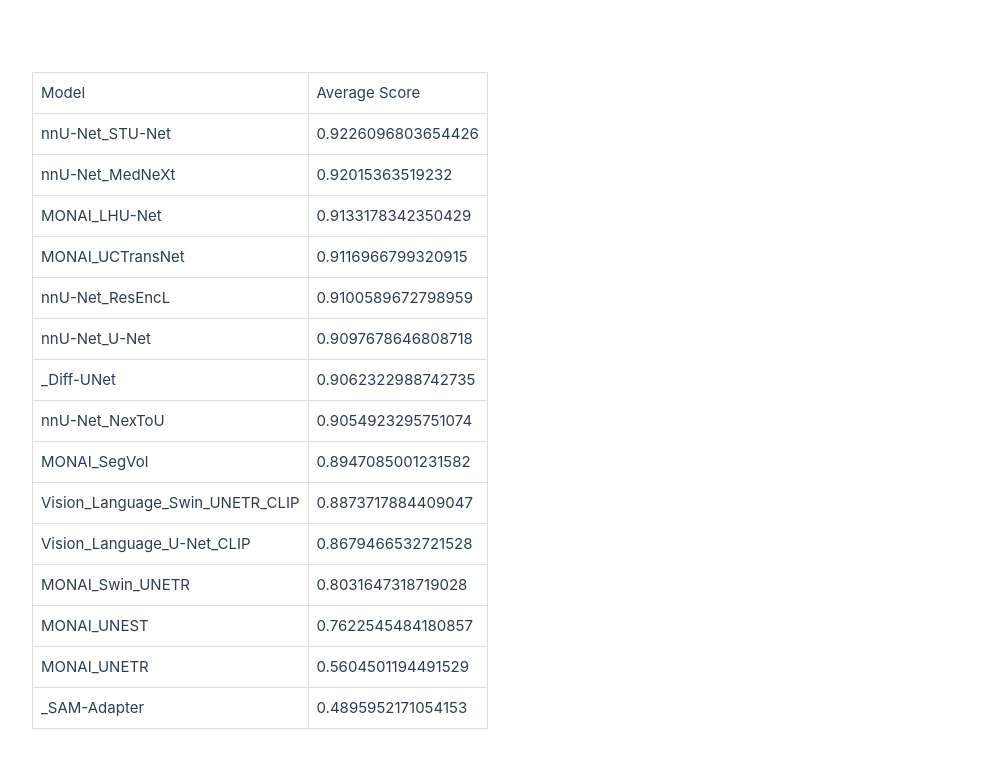
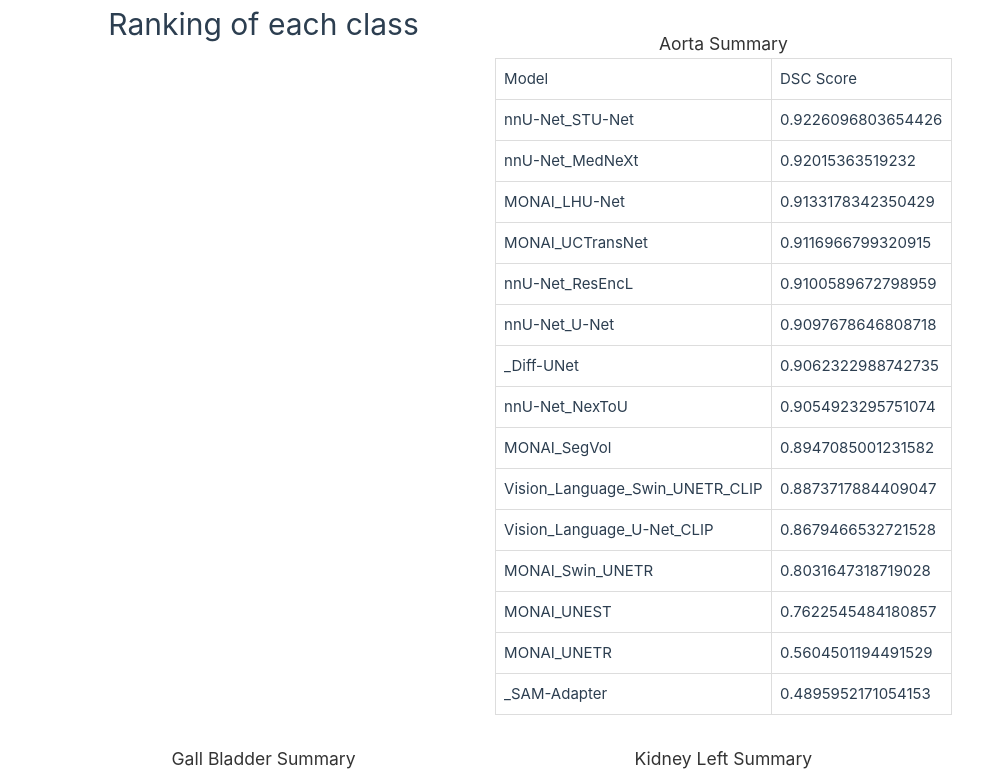
Before and after one commit to MrGiovanni/Leaderboard, a Vue app: page / in a window 1280 px wide. Shown: the top 772 px of the page, without its empty margins (32-1015 px from the left). Built offline with nearby package versions, Linux system fonts and the light colour scheme.

Commit message:
multi-tables in one page

```diff
--- a/src/App.vue
+++ b/src/App.vue
@@ -1,6 +1,12 @@
 <template>
   <div id="app">
-    <HighlightTable />
+    <h1>Ranking of each class</h1>
+    <HighlightTable
+      v-for="(file, index) in csvFiles"
+      :key="index"
+      :filePath="file.path"
+      :title="file.title"
+    />
   </div>
 </template>
 
@@ -8,9 +14,35 @@
 import HighlightTable from "./components/HighlightTable.vue";
 
 export default {
-  name: "App",
   components: {
     HighlightTable,
   },
+  data() {
+    return {
+      csvFiles: [
+        { path: "/dapatlas_results/aorta_summary.csv", title: "Aorta Summary" },
+        { path: "/dapatlas_results/gall_bladder_summary.csv", title: "Gall Bladder Summary" },
+        { path: "/dapatlas_results/kidney_left_summary.csv", title: "Kidney Left Summary" },
+        { path: "/dapatlas_results/kidney_right_summary.csv", title: "Kidney Right Summary" },
+        { path: "/dapatlas_results/liver_summary.csv", title: "Liver Summary" },
+        { path: "/dapatlas_results/pancreas_summary.csv", title: "Pancreas Summary" },
+        { path: "/dapatlas_results/postcava_summary.csv", title: "Postcava Summary" },
+        { path: "/dapatlas_results/spleen_summary.csv", title: "Spleen Summary" },
+        { path: "/dapatlas_results/stomach_summary.csv", title: "Stomach Summary" },
+      ],
+    };
+  },
 };
 </script>
+
+<style>
+h1 {
+  text-align: center;
+  margin-bottom: 20px;
+}
+h3 {
+  margin-top: 30px;
+  text-align: center;
+  color: #333;
+}
+</style>
--- a/src/components/HighlightTable.vue
+++ b/src/components/HighlightTable.vue
@@ -1,10 +1,11 @@
    <template>
     <div>
+      <h3>{{ title }}</h3>
       <table>
         <thead>
           <tr>
             <th>Model</th>
-            <th>Average Score</th>
+            <th>DSC Score</th>
           </tr>
         </thead>
         <tbody>
@@ -27,6 +28,10 @@
   import Papa from "papaparse";
 
   export default {
+    props: {
+      filePath: String, // 动态指定CSV文件路径
+      title: String, // 表格标题
+    },
     data() {
       return {
         models: [], // 存储解析后的CSV数据
@@ -39,17 +44,20 @@
     methods: {
       // 加载 CSV 文件并解析数据
       loadCSVData() {
-        Papa.parse("/dapatlas_results/aorta_summary.csv", {
+        Papa.parse(this.filePath, {
           download: true,
           header: true,
           complete: (result) => {
-            this.models = result.data.filter((row) => row.Model && row.Average_Score).map((row) => ({
+            this.models = result.data
+              .filter((row) => row.Model && row.Average_Score)
+              .map((row) => ({
                 model: row.Model,
                 score: parseFloat(row.Average_Score),
                 equivalentModels: row.Equivalent_Models
                   ? row.Equivalent_Models.split(",").map((m) => m.trim())
                   : [],
-            })).sort((a, b) => b.score - a.score);
+              }))
+              .sort((a, b) => b.score - a.score); // 按分数降序排序
           },
         });
       },
@@ -73,7 +81,7 @@
   };
   </script>
 
-  <style>
+  <style scoped>
   table {
     border-collapse: collapse;
     width: 100%;
```
Lines whose indentation alone changed are shown as unchanged.
